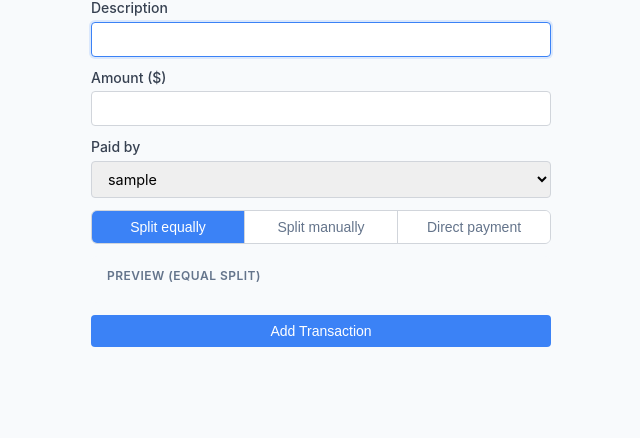
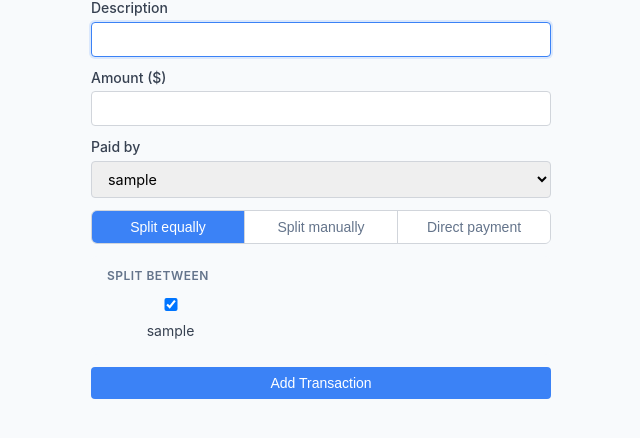
Before and after one commit to albachten/receipts, a Django app: page /events/1/add/ in a window 1280 px wide. Shown: the part 164-602 px from the top of the page, without its empty margins (85-725 px from the left). Run offline with Django 5.2, Linux system fonts and the light colour scheme; a user stored in the database is signed in; tables that the repository leaves empty hold one stand-in row (values such as "Sample post").

Commit message:
Allow selecting a subset of members for equal splits
The equal split mode now shows a checkbox per member (all checked by
default). Unchecking a member excludes them from the split and the
per-member share updates live. At least one member must be selected.

Co-Authored-By: Claude Sonnet 4.6 <noreply@anthropic.com>

```diff
--- a/core/views.py
+++ b/core/views.py
@@ -1,4 +1,4 @@
-from decimal import Decimal, InvalidOperation
+from decimal import Decimal, InvalidOperation, ROUND_HALF_UP
 from functools import wraps
 
 from django.contrib import messages
@@ -149,9 +149,27 @@ def archive_event(request, pk):
 
 # ─── Transaction helpers ──────────────────────────────────────────────────────
 
+def _all_member_ids(memberships):
+    return {str(m.user_id) for m in memberships}
+
+
 def _resolve_splits(post, split_mode, memberships, amount, errors):
     """Resolve POST data into splits_data. Returns (splits_data, resolved_mode, errors)."""
     splits_data = []
+
+    if split_mode == 'equal' and not errors:
+        selected_ids = set(int(i) for i in post.getlist('equal_members') if i)
+        if not selected_ids:
+            errors.append('Select at least one member to split between.')
+        else:
+            included = [m for m in memberships if m.user_id in selected_ids]
+            count = len(included)
+            base = (amount / Decimal(count)).quantize(Decimal('0.01'), rounding=ROUND_HALF_UP)
+            remainder = amount - base * count
+            for i, m in enumerate(included):
+                splits_data.append({'user': m.user_id, 'amount': base + remainder if i == 0 else base})
+            split_mode = 'manual'
+        return splits_data, split_mode, errors
 
     if split_mode == 'direct' and not errors:
         recipient_id = post.get('recipient', '').strip()
@@ -230,6 +248,7 @@ def add_transaction(request, pk):
                 'memberships': memberships,
                 'errors': errors,
                 'post': request.POST,
+                'equal_member_ids': set(request.POST.getlist('equal_members')) or _all_member_ids(memberships),
             })
 
         create_transaction(
@@ -249,6 +268,7 @@ def add_transaction(request, pk):
         'memberships': memberships,
         'errors': [],
         'post': {},
+        'equal_member_ids': _all_member_ids(memberships),
     })
 
 
@@ -300,6 +320,7 @@ def edit_transaction_view(request, pk, tx_id):
                 'errors': errors,
                 'post': request.POST,
                 'editing': tx,
+                'equal_member_ids': set(request.POST.getlist('equal_members')) or _all_member_ids(memberships),
             })
 
         update_transaction(
@@ -328,6 +349,7 @@ def edit_transaction_view(request, pk, tx_id):
         'errors': [],
         'post': prepopulated,
         'editing': tx,
+        'equal_member_ids': _all_member_ids(memberships),
     })
 
 
--- a/templates/add_transaction.html
+++ b/templates/add_transaction.html
@@ -76,8 +76,21 @@
   </div>
 
   <div id="equal-preview" class="preview" style="display:none">
-    <p class="preview-label">Preview (equal split)</p>
-    <div id="preview-rows"></div>
+    <p class="preview-label">Split between</p>
+    {% for m in memberships %}
+    <div class="split-row">
+      <label style="display:flex;align-items:center;gap:0.5rem;font-weight:normal">
+        <input type="checkbox" name="equal_members" value="{{ m.user_id }}"
+               {% if m.user_id|stringformat:"s" in equal_member_ids %}checked{% endif %}
+               onchange="updateEqualPreview()">
+        {{ m.user.username }}
+      </label>
+      <span id="eq-share-{{ m.user_id }}" style="font-size:0.875rem;color:#64748b"></span>
+    </div>
+    {% endfor %}
+    <div class="split-summary" id="equal-summary" style="display:none">
+      <span id="equal-error" class="bad"></span>
+    </div>
   </div>
 
   <div id="manual-splits" class="preview" style="display:none">
@@ -120,15 +133,28 @@
 
   function updateEqualPreview() {
     const amt = parseFloat(document.getElementById('amount').value) || 0;
-    const n = members.length;
-    const container = document.getElementById('preview-rows');
-    if (!amt || !n) { container.innerHTML = ''; return; }
+    const checked = members.filter(m =>
+      document.querySelector(`input[name=equal_members][value="${m.id}"]`)?.checked
+    );
+    const n = checked.length;
+    // clear all share labels first
+    members.forEach(m => { document.getElementById('eq-share-' + m.id).textContent = ''; });
+    const errEl = document.getElementById('equal-error');
+    const summaryEl = document.getElementById('equal-summary');
+    if (!n) {
+      errEl.textContent = 'Select at least one member.';
+      summaryEl.style.display = 'flex';
+      return;
+    }
+    errEl.textContent = '';
+    summaryEl.style.display = 'none';
+    if (!amt) return;
     const base = Math.floor(amt / n * 100) / 100;
     const remainder = parseFloat((amt - base * n).toFixed(2));
-    container.innerHTML = members.map((m, i) => {
+    checked.forEach((m, i) => {
       const share = (i === 0 ? base + remainder : base).toFixed(2);
-      return `<div class="preview-row"><span>${m.name}</span><span>$${share}</span></div>`;
-    }).join('');
+      document.getElementById('eq-share-' + m.id).textContent = '$' + share;
+    });
   }
 
   function updateSplitSummary() {
```
